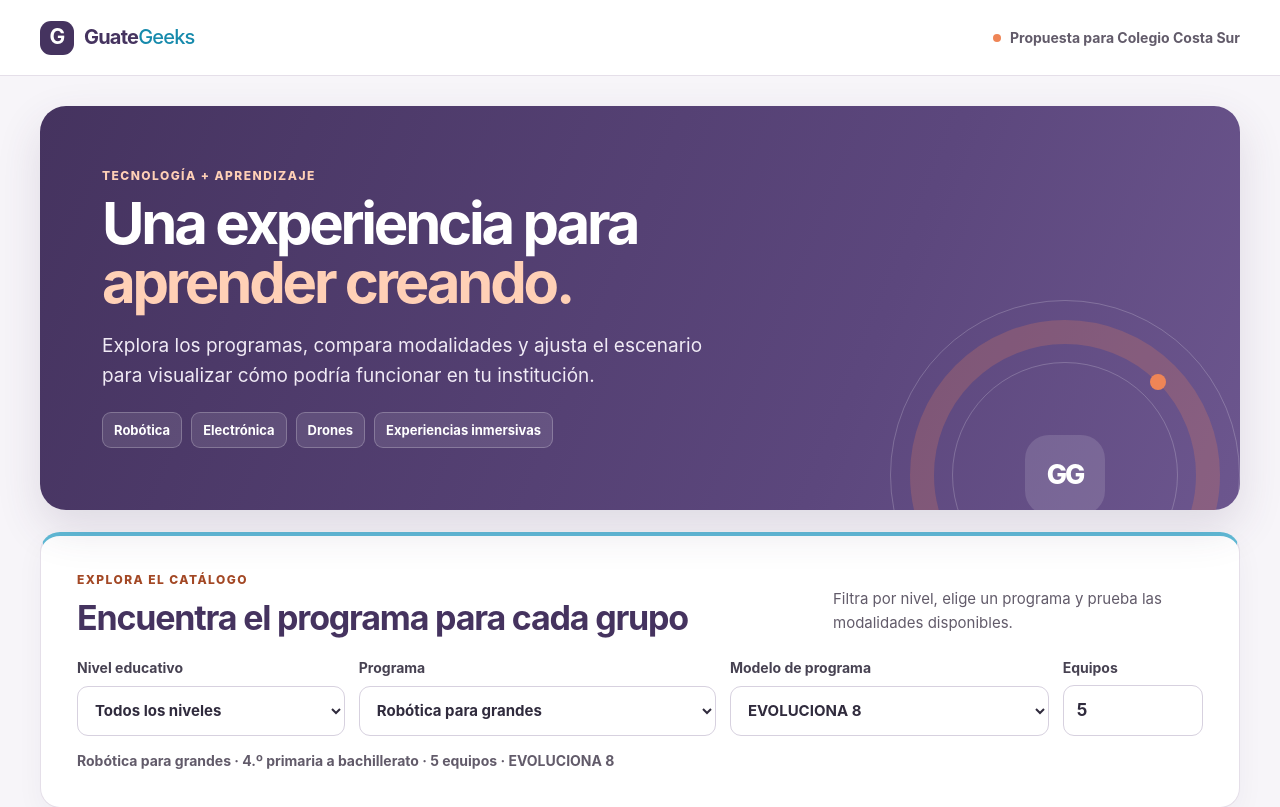
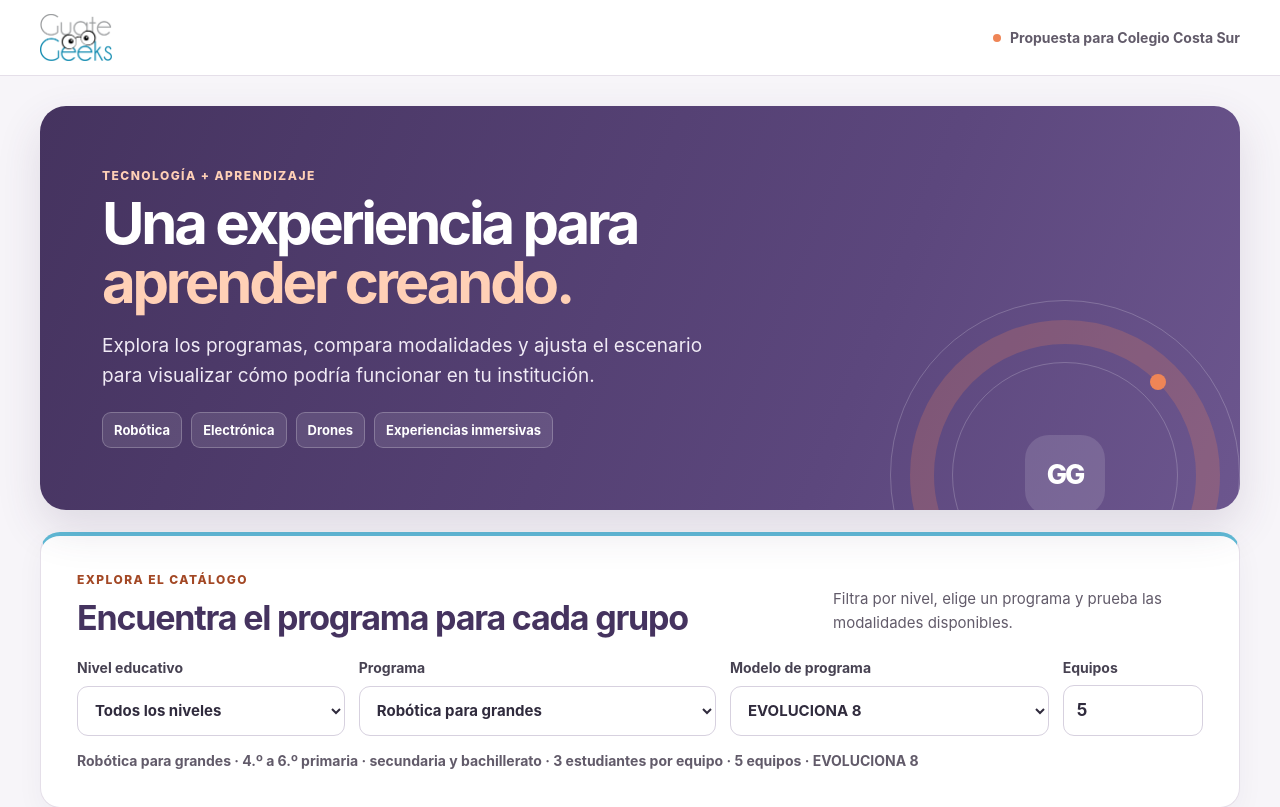
Before and after one commit to jarredondor1/calculadoraguate, a website: page colegio-costa-sur/index.html in a window 1280 px wide. Shown: the top 807 px of the page. Drawn offline with Linux system fonts and the light colour scheme.

Commit message:
Agrega capacidad sugerida y logo GuateGeeks

```diff
--- a/colegio-costa-sur/costa-sur.css
+++ b/colegio-costa-sur/costa-sur.css
@@ -34,9 +34,8 @@ button, input { font: inherit; }
   background: #fff;
   border-bottom: 1px solid var(--gg-border);
 }
-.brand { display: inline-flex; align-items: center; gap: 10px; color: var(--gg-plum-dark); text-decoration: none; font-size: 20px; font-weight: 750; letter-spacing: -.04em; }
-.brand > span:last-child > span { color: #168aac; font-weight: 450; }
-.brand-mark { width: 34px; height: 34px; display: grid; place-items: center; border-radius: 11px; background: var(--gg-plum-dark); color: #fff; font-size: 21px; font-weight: 750; }
+.brand { min-width: 0; display: inline-flex; align-items: center; color: var(--gg-plum-dark); text-decoration: none; }
+.brand img { display: block; width: 72px; height: auto; max-height: 48px; object-fit: contain; }
 .proposal-label { display: inline-flex; align-items: center; gap: 9px; color: var(--gg-muted); font-size: 14px; font-weight: 650; }
 .proposal-label > span, .live-badge i { width: 8px; height: 8px; display: inline-block; border-radius: 50%; background: var(--gg-coral); }
 .page-shell { width: min(1200px, calc(100% - 48px)); margin: 30px auto 52px; }
--- a/colegio-costa-sur/costa-sur.js
+++ b/colegio-costa-sur/costa-sur.js
@@ -1,12 +1,12 @@
 (() => {
   // Solo se incluyen precios comerciales públicos de referencia; nunca costos ni márgenes internos.
   const programs = {
-    TaleBot: {name:'Robótica para pequeños',level:'preprimaria',levelName:'Preprimaria',buy:2000,rent:575,evo8:14700,evo16:17000,project:'Rutas para pequeños',image:'talebot-equipo.png',gif:'rutas-pequenos.gif',alt:'Robots educativos pequeños y un recorrido de programación ilustrado',status:'Equipo real · actividad ilustrativa',description:'Una idea para explorar secuencias y direcciones mediante retos de recorrido con robótica tangible.',tags:['Secuencias','Pensamiento lógico','Orientación']},
-    'Robot Master': {name:'Robótica para primaria',level:'primaria',levelName:'Primaria · 1.º a 3.º',buy:2450,rent:700,evo8:17900,evo16:20600,project:'Robots que se mueven',image:'robot-master-equipo.png',gif:'robot-master-creaciones.gif',alt:'Kit de construcción robótica y un modelo ilustrado de carro programable',status:'Equipo real · actividad ilustrativa',description:'Una idea para construir modelos y explorar movimiento, secuencias y retos de programación.',tags:['Construcción','Movimiento','Pensamiento lógico']},
-    Spike: {name:'Robótica para grandes',level:'secundaria',levelName:'4.º primaria a bachillerato',buy:8200,rent:1850,evo8:59900,evo16:68900,project:'Robot Cartógrafo',image:'robot-cartografo.png',gif:'robot-cartografo-recorrido.gif',alt:'Robot cartógrafo construido para explorar rutas en una ciudad',status:'Programa disponible',description:'Los estudiantes construyen y programan un robot para explorar recorridos, medir distancias y representar una ciudad.',tags:['Programación','Medición','Resolución de problemas']},
-    Snap: {name:'Electrónica',level:'transversal',levelName:'Primaria y secundaria',buy:1750,rent:550,evo8:13300,evo16:15300,project:'Circuitos en Acción',image:'circuitos.png',gif:'circuitos-creaciones.gif',alt:'Estudiantes explorando circuitos y una secuencia para encender una luz',status:'Referencia de catálogo',description:'Una propuesta para explorar conexiones, energía y relaciones de causa y efecto con circuitos.',tags:['Electrónica','Experimentación','Causa y efecto']},
-    Drones: {name:'Drones educativos',level:'transversal',levelName:'Primaria y secundaria',buy:4150,rent:1000,evo8:30500,evo16:35100,project:'Aventura de vuelo',image:'drones-educativos-generado.png',gif:'drones-recorrido.gif',alt:'Dron educativo y ruta ilustrada para practicar un recorrido de vuelo',status:'Imagen ilustrativa · actividad propuesta',description:'Una propuesta para explorar trayectorias, orientación y resolución de retos mediante una experiencia de vuelo educativo.',tags:['Orientación espacial','Secuencias','Resolución de retos']},
-    Meta: {name:'Experiencias inmersivas',level:'transversal',levelName:'Tecnología transversal',buy:5550,rent:1750,evo8:44400,evo16:51100,project:'Expediciones VR',image:'realidad-virtual.png',gif:'exploracion-inmersiva.gif',alt:'Estudiantes explorando realidad virtual y una escena educativa del espacio',status:'Referencia de catálogo',description:'Una propuesta de exploraciones inmersivas con experiencias guiadas y reflexión aplicada a ciencia y tecnología.',tags:['Exploración','Ciencia','Reflexión']}
+    TaleBot: {name:'Robótica para pequeños',level:'preprimaria',levelName:'Preprimaria',studentsPerTeam:2,buy:2000,rent:575,evo8:14700,evo16:17000,project:'Rutas para pequeños',image:'talebot-equipo.png',gif:'rutas-pequenos.gif',alt:'Robots educativos pequeños y un recorrido de programación ilustrado',status:'Equipo real · actividad ilustrativa',description:'Una idea para explorar secuencias y direcciones mediante retos de recorrido con robótica tangible.',tags:['Secuencias','Pensamiento lógico','Orientación']},
+    'Robot Master': {name:'Robótica para primaria',level:'primaria',levelName:'Primaria · 1.º a 3.º',studentsPerTeam:3,buy:2450,rent:700,evo8:17900,evo16:20600,project:'Robots que se mueven',image:'robot-master-equipo.png',gif:'robot-master-creaciones.gif',alt:'Kit de construcción robótica y un modelo ilustrado de carro programable',status:'Equipo real · actividad ilustrativa',description:'Una idea para construir modelos y explorar movimiento, secuencias y retos de programación.',tags:['Construcción','Movimiento','Pensamiento lógico']},
+    Spike: {name:'Robótica para grandes',level:'secundaria',levelName:'4.º a 6.º primaria · secundaria y bachillerato',studentsPerTeam:3,buy:8200,rent:1850,evo8:59900,evo16:68900,project:'Robot Cartógrafo',image:'robot-cartografo.png',gif:'robot-cartografo-recorrido.gif',alt:'Robot cartógrafo construido para explorar rutas en una ciudad',status:'Programa disponible',description:'Los estudiantes construyen y programan un robot para explorar recorridos, medir distancias y representar una ciudad.',tags:['Programación','Medición','Resolución de problemas']},
+    Snap: {name:'Electrónica',level:'transversal',levelName:'Primaria y secundaria',studentsPerTeam:3,buy:1750,rent:550,evo8:13300,evo16:15300,project:'Circuitos en Acción',image:'circuitos.png',gif:'circuitos-creaciones.gif',alt:'Estudiantes explorando circuitos y una secuencia para encender una luz',status:'Referencia de catálogo',description:'Una propuesta para explorar conexiones, energía y relaciones de causa y efecto con circuitos.',tags:['Electrónica','Experimentación','Causa y efecto']},
+    Drones: {name:'Drones educativos',level:'transversal',levelName:'Primaria y secundaria',studentsPerTeam:2,buy:4150,rent:1000,evo8:30500,evo16:35100,project:'Aventura de vuelo',image:'drones-educativos-generado.png',gif:'drones-recorrido.gif',alt:'Dron educativo y ruta ilustrada para practicar un recorrido de vuelo',status:'Imagen ilustrativa · actividad propuesta',description:'Una propuesta para explorar trayectorias, orientación y resolución de retos mediante una experiencia de vuelo educativo.',tags:['Orientación espacial','Secuencias','Resolución de retos']},
+    Meta: {name:'Experiencias inmersivas',level:'transversal',levelName:'Tecnología transversal',studentsPerTeam:3,buy:5550,rent:1750,evo8:44400,evo16:51100,project:'Expediciones VR',image:'realidad-virtual.png',gif:'exploracion-inmersiva.gif',alt:'Estudiantes explorando realidad virtual y una escena educativa del espacio',status:'Referencia de catálogo',description:'Una propuesta de exploraciones inmersivas con experiencias guiadas y reflexión aplicada a ciencia y tecnología.',tags:['Exploración','Ciencia','Reflexión']}
   };
   const modes = {
     BUY: {title:'INTEGRA',months:8,description:'Compra directa: el equipo pertenece al colegio desde el inicio. Incluye 1 hora de capacitación de uso; el tiempo adicional se cotiza por separado.'},
@@ -134,7 +134,14 @@
     $('rounding-note').hidden = !isEvol;
     $('rental-field').hidden = mode !== 'RENT';
     $('experience-title').textContent = program.name;
-    $('catalog-status').textContent = `${quantity < 5 ? 'Escenario informativo · mínimo comercial 5 equipos. ' : ''}${program.name} · ${program.levelName} · ${quantity} ${quantity === 1 ? 'equipo' : 'equipos'} · ${model.title}`;
+    const capacity = quantity * program.studentsPerTeam;
+    const validGroupSize = Number.isSafeInteger(students) && students >= 1;
+    const recommendedTeams = validGroupSize ? Math.ceil(students / program.studentsPerTeam) : 0;
+    const rotations = validGroupSize ? Math.ceil(students / capacity) : 0;
+    $('catalog-status').textContent = `${quantity < 5 ? 'Escenario informativo · mínimo comercial 5 equipos. ' : ''}${program.name} · ${program.levelName} · ${program.studentsPerTeam} estudiantes por equipo · ${quantity} ${quantity === 1 ? 'equipo' : 'equipos'} · ${model.title}`;
+    $('student-count-help').textContent = validGroupSize
+      ? `Referencia: ${program.studentsPerTeam} estudiantes por equipo. Para ${students} estudiantes se sugieren ${recommendedTeams} ${recommendedTeams === 1 ? 'equipo' : 'equipos'}. Con los ${quantity} seleccionados hay capacidad simultánea para ${capacity}; se estiman ${rotations} ${rotations === 1 ? 'rotación' : 'rotaciones'}. Ajusta los equipos según el horario del colegio.`
+      : `Referencia: ${program.studentsPerTeam} estudiantes por equipo. Ingresa la cantidad de estudiantes para estimar los equipos necesarios.`;
     $('suggested-fee').textContent = fmt(suggested);
     $('suggested-description').textContent = `El colegio puede cobrar a cada estudiante esta cuota mensual por participar en ${model.title}. Sugerida para ${quantity} ${quantity === 1 ? 'equipo' : 'equipos'} y ${Number.isFinite(students) && students > 0 ? students : 'el grupo seleccionado'} estudiantes; la institución define el monto final.`;
     const validStudents = Number.isSafeInteger(students) && students >= 1 && students <= 500;
--- a/colegio-costa-sur/index.html
+++ b/colegio-costa-sur/index.html
@@ -12,8 +12,7 @@
 <body>
   <header class="topbar">
     <a class="brand" href="#inicio" aria-label="GuateGeeks, propuesta para Colegio Costa Sur">
-      <span class="brand-mark" aria-hidden="true">G</span>
-      <span>Guate<span>Geeks</span></span>
+      <img src="../assets/brand/guategeeks-logo.png" alt="GuateGeeks" width="72" height="48">
     </a>
     <div class="proposal-label"><span aria-hidden="true"></span> Propuesta para Colegio Costa Sur</div>
   </header>
@@ -109,7 +108,7 @@
           <div class="field">
             <label for="student-count">Estudiantes participantes</label>
             <input id="student-count" name="students" type="number" inputmode="numeric" min="1" max="500" step="1" value="60" aria-describedby="student-count-help">
-            <small id="student-count-help">Prueba distintos tamaños de grupo. La inversión se calcula según la cantidad de equipos.</small>
+            <small id="student-count-help" aria-live="polite">Prueba distintos tamaños de grupo. La inversión se calcula según la cantidad de equipos.</small>
           </div>
           <p id="validation-message" class="validation-message" role="alert" hidden>Ingresa una cuota mayor a Q 0 y una cantidad de estudiantes entre 1 y 500.</p>
         </form>
```
Also changed, not shown: index.html (+7 -6 lines), tests/client.test.cjs (+32 -0 lines), assets/brand/guategeeks-logo.png (added).
